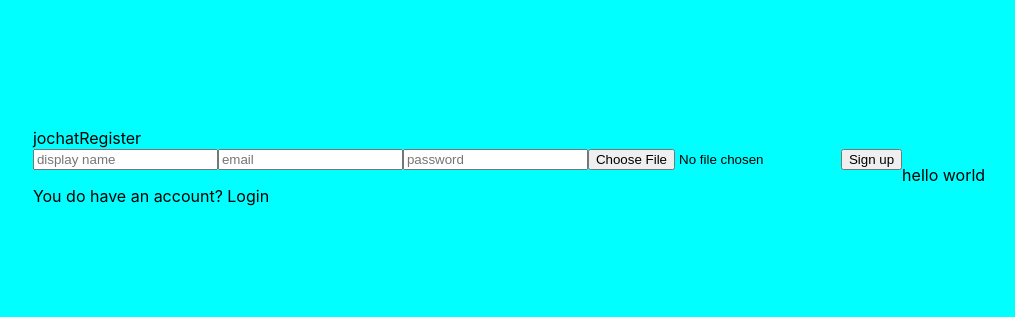
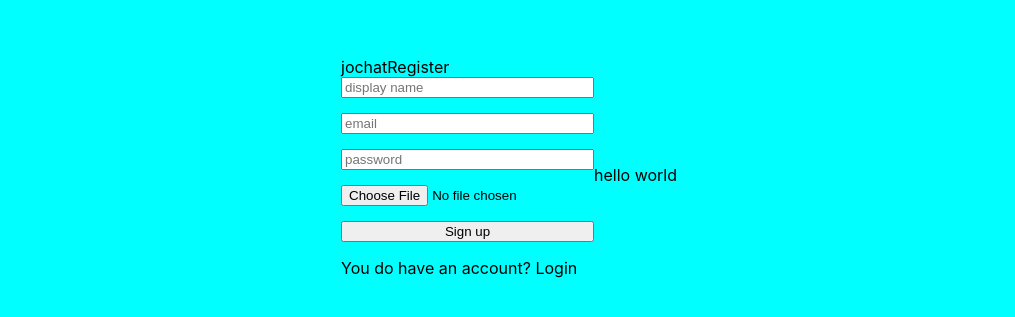
Before and after one commit to ottojoash/jochat, a React (Create React App) app: page / in a window 1280 px wide. Shown: the part 225-542 px from the top of the page, without its empty margins (131-1146 px from the left). Built offline with nearby package versions, Linux system fonts and the light colour scheme.

Commit message:
reg scss

```diff
--- a/src/style.scss
+++ b/src/style.scss
@@ -4,4 +4,12 @@
     display: flex;
     align-items: center;
     justify-content: center;
+
+    .formWrapper{
+        form{
+            display: flex;
+            flex-direction: column;
+            gap: 15px;
+        }
+    }
 }
```
